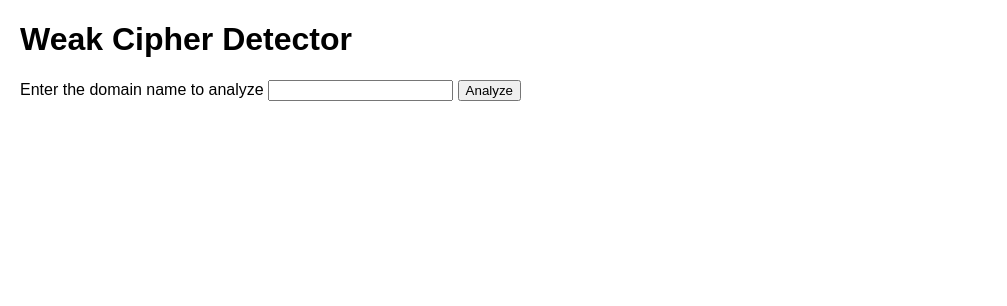
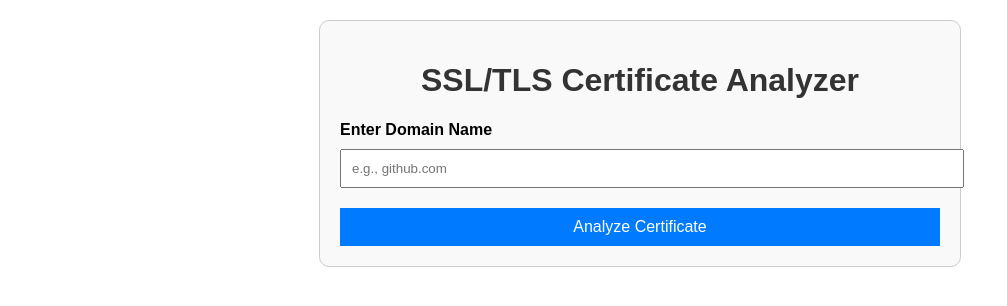
Before and after one commit to bhattadka/Final-Year-Project, a Django app: page / in a window 1280 px wide. Shown: the top 306 px of the page, without its empty margins (0-1007 px from the left). Run offline with Django 5.2, Linux system fonts and the light colour scheme.

Commit message:
updated grading system

```diff
--- a/wcd/website/templates/analyze.html
+++ b/wcd/website/templates/analyze.html
@@ -1,74 +1,108 @@
-
 <!DOCTYPE html>
 <html lang="en">
 <head>
     <meta charset="UTF-8">
     <meta name="viewport" content="width=device-width, initial-scale=1.0">
-    <title>Weak Cipher Detector</title>
+    <title>SSL/TLS Certificate Analyzer</title>
     <style>
         body {
             font-family: Arial, sans-serif;
-            margin: 20px;
+            margin: 0;
+            padding: 20px;
         }
-        .secure {
-            color: green;
+        .container {
+            max-width: 600px;
+            margin: 0 auto;
+            padding: 20px;
+            border: 1px solid #ccc;
+            border-radius: 10px;
+            background-color: #f9f9f9;
         }
-        .not-secure {
-            color: red;
+        h1 {
+            text-align: center;
+            color: #333;
         }
-        .warnings, .details {
+        label {
+            font-weight: bold;
+        }
+        input[type="text"] {
+            width: 100%;
+            padding: 10px;
+            margin-top: 10px;
+            margin-bottom: 20px;
+        }
+        .btn {
+            display: block;
+            width: 100%;
+            padding: 10px;
+            background-color: #007bff;
+            color: white;
+            border: none;
+            cursor: pointer;
+            font-size: 16px;
+        }
+        .btn:hover {
+            background-color: #0056b3;
+        }
+        .result {
             margin-top: 20px;
         }
-        .details p {
-            margin: 5px 0;
+        .grade {
+            font-size: 48px;
+            font-weight: bold;
+            text-align: center;
         }
-        .grade {
-            font-weight: bold;
-            font-size: 1.2em;
+        .grade.A { color: green; }
+        .grade.B { color: lightgreen; }
+        .grade.C { color: orange; }
+        .grade.D { color: orangered; }
+        .grade.F { color: red; }
+        ul {
+            list-style: none;
+            padding: 0;
+        }
+        ul li {
+            padding: 5px 0;
+        }
+        .warning {
+            color: red;
         }
     </style>
 </head>
 <body>
-    <h1>Weak Cipher Detector</h1>
+    <div class="container">
+        <h1>SSL/TLS Certificate Analyzer</h1>
+        <form method="POST">
+            {% csrf_token %}
+            <label for="hostname">Enter Domain Name</label>
+            <input type="text" id="hostname" name="hostname" required placeholder="e.g., github.com">
+            <button type="submit" class="btn">Analyze Certificate</button>
+        </form>
 
-    <form method="POST">
-        {% csrf_token %}
-        <label for="hostname">Enter the domain name to analyze</label>
-        <input type="text" id="hostname" name="hostname" required>
-        <button type="submit">Analyze</button>
-    </form>
+        {% if hostname %}
+        <div class="result">
+            <h2>Analysis for {{ hostname }}</h2>
 
-    {% if secure is not None %}
-        <h2>Analysis Results</h2>
-        <p class="grade">Grade: {{ grade }}</p>
-        {% if secure %}
-            <p class="secure">The website {{ hostname }} appears to be SECURE.</p>
-            <p>It should be safe to enter your data and navigate on this site.</p>
-        {% else %}
-            <p class="not-secure">The website {{ hostname }} may NOT BE SECURE. Exercise caution.</p>
-            <p>Exercise caution when entering sensitive data on this site.</p>
-        {% endif %}
+            <p><strong>Issuer:</strong> {{ issuer }}</p>
+            <p><strong>Subject:</strong> {{ subject }}</p>
+            <p><strong>Valid From:</strong> {{ valid_before }}</p>
+            <p><strong>Valid Until:</strong> {{ valid_after }}</p>
+            <p><strong>Key Size:</strong> {{ key_size }} bits</p>
+            <p><strong>Signature Algorithm:</strong> {{ signature_algorithm }}</p>
+            <p class="grade {{ grade }}">Grade: {{ grade }}</p>
 
-        <div class="warnings">
+            {% if warnings %}
             <h3>Warnings:</h3>
             <ul>
                 {% for warning in warnings %}
-                    <li>{{ warning }}</li>
+                <li class="warning">{{ warning }}</li>
                 {% endfor %}
             </ul>
+            {% else %}
+            <p>No warnings found. The certificate is secure.</p>
+            {% endif %}
         </div>
-
-        <div class="details">
-            <h3>Additional Details:</h3>
-            <p><strong>Certificate Version:</strong> {{ cert_version }}</p>
-            <p><strong>Serial Number:</strong> {{ serial_number }}</p>
-            <p><strong>Issuer:</strong> {{ issuer }}</p>
-            <p><strong>Subject:</strong> {{ subject }}</p>
-            <p><strong>Not Valid Before:</strong> {{ valid_before }}</p>
-            <p><strong>Not Valid After:</strong> {{ valid_after }}</p>
-            <p><strong>Key Size:</strong> {{ key_size }} bits</p>
-            <p><strong>Signature Algorithm:</strong> {{ signature_algorithm }}</p>
-        </div>
-    {% endif %}
+        {% endif %}
+    </div>
 </body>
 </html>
--- a/wcd/website/views.py
+++ b/wcd/website/views.py
@@ -1,10 +1,11 @@
-
 from django.shortcuts import render
 from django.http import HttpResponse
 import ssl
 import socket
 from cryptography import x509
 from cryptography.hazmat.backends import default_backend
+from datetime import datetime, timezone
+from django.utils.timezone import make_aware
 from datetime import datetime, timezone
 
 # Function to retrieve the server certificate
@@ -39,14 +40,18 @@ def analyze_certificate(request):
             is_secure = True
             warnings = []
 
-            # Get the current time in UTC
+            # Get the current time in UTC (timezone-aware)
             now = datetime.now(timezone.utc)
 
+            # Ensure certificate times are timezone-aware
+            not_valid_before = make_aware(cert.not_valid_before) if cert.not_valid_before.tzinfo is None else cert.not_valid_before
+            not_valid_after = make_aware(cert.not_valid_after) if cert.not_valid_after.tzinfo is None else cert.not_valid_after
+
             # Check if the certificate is expired or not yet valid
-            if cert.not_valid_after_utc < now:
+            if not_valid_after < now:
                 is_secure = False
                 warnings.append("Certificate has expired")
-            elif cert.not_valid_before_utc > now:
+            elif not_valid_before > now:
                 is_secure = False
                 warnings.append("Certificate is not yet valid")
 
@@ -71,14 +76,14 @@ def analyze_certificate(request):
                 'secure': is_secure,
                 'warnings': warnings,
                 'hostname': hostname,
-                'valid_before': cert.not_valid_before_utc,
-                'valid_after': cert.not_valid_after_utc,
+                'valid_before': not_valid_before,
+                'valid_after': not_valid_after,
                 'key_size': key_size,
                 'signature_algorithm': signature_algorithm,
                 'cert_version': cert.version,
                 'serial_number': cert.serial_number,
-                'issuer': cert.issuer,
-                'subject': cert.subject,
+                'issuer': cert.issuer.rfc4514_string(),
+                'subject': cert.subject.rfc4514_string(),
                 'grade': grade
             }
 
```
